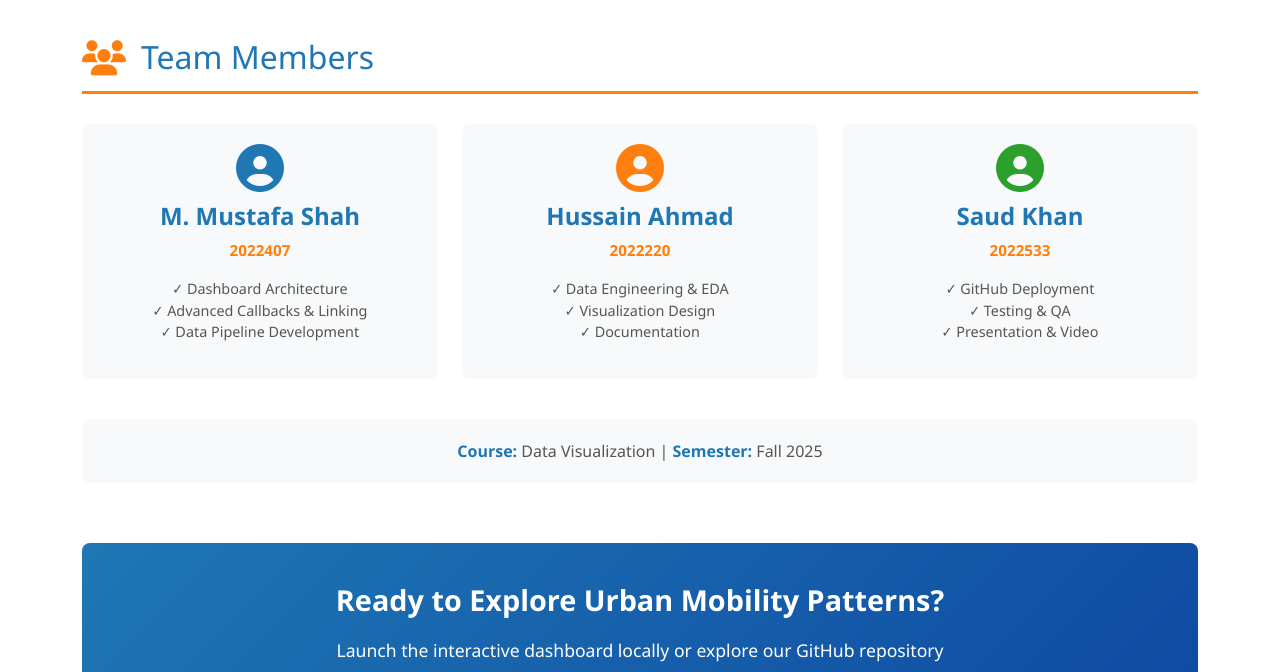
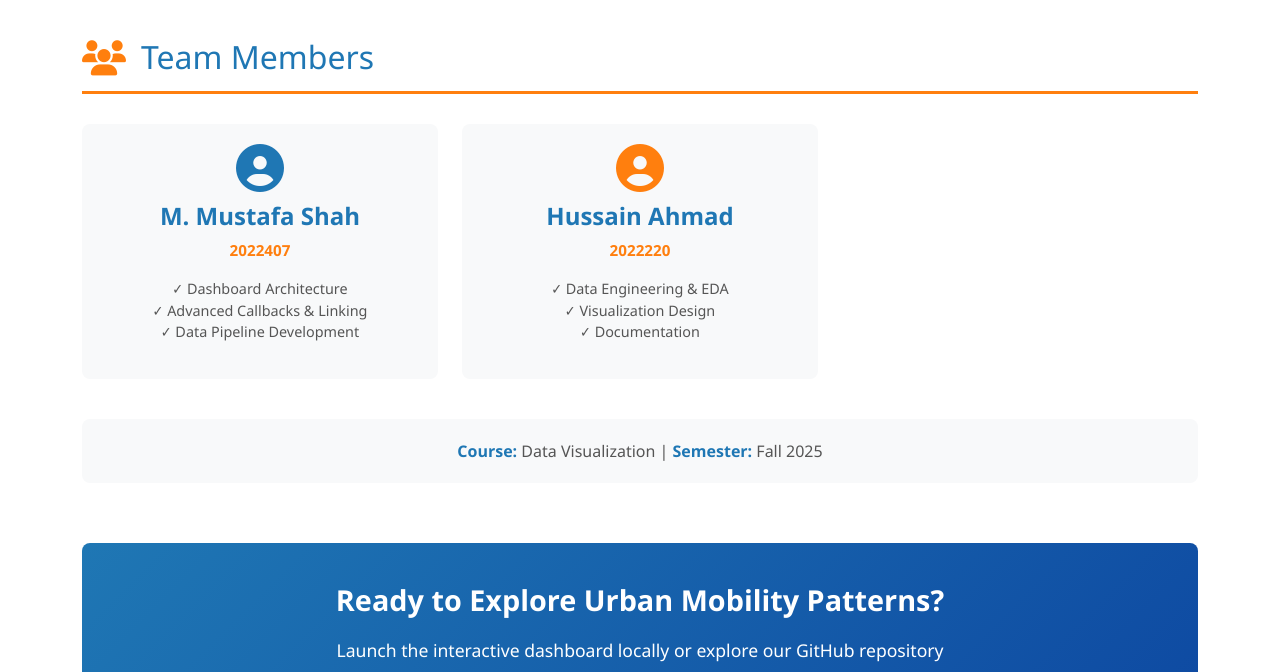
Before and after one commit to Mustafa-bacha/nyc-taxi-pulse, a plain HTML site: page index.html in a window 1280 px wide. Shown: the part 3320-3992 px from the top of the page. Drawn offline with nearby package versions, Linux system fonts and the light colour scheme.

Commit message:
Remove commented team member div from index.html
Removed commented out team member section in index.html.

```diff
--- a/index.html
+++ b/index.html
@@ -646,7 +646,7 @@
                             </p>
                         </div>
                     </div>
-                    <div class="col-md-4">
+                    <!-- <div class="col-md-4">
                         <div class="team-member">
                             <i class="fas fa-user-circle" style="font-size: 3rem; color: var(--success);"></i>
                             <h4>Saud Khan</h4>
@@ -657,7 +657,7 @@
                                 ✓ Presentation & Video
                             </p>
                         </div>
-                    </div>
+                    </div> -->
                 </div>
                 <div style="background: #f8f9fa; padding: 20px; border-radius: 8px; margin-top: 20px; text-align: center;">
                     <p style="color: #555; margin: 0;">
```
